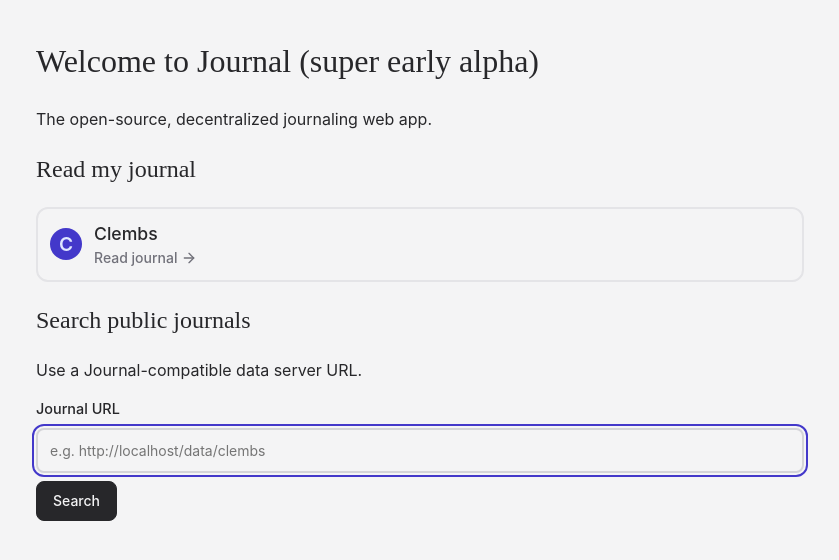
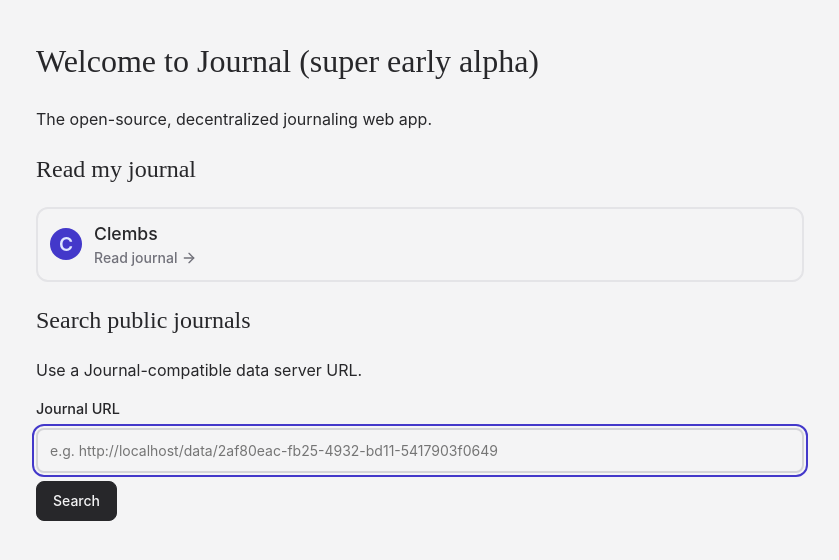
Before and after one commit to Clembs/diary, a SvelteKit app: page / in a window 1280 px wide. Shown: the top 560 px of the page, without its empty margins (220-1059 px from the left). Built offline with nearby package versions, Linux system fonts and the light colour scheme; a web font is replaced by a local one.

Commit message:
fix: use my proper user ID

```diff
--- a/src/routes/+page.svelte
+++ b/src/routes/+page.svelte
@@ -6,9 +6,9 @@
 	import type { ActionData } from './$types';
 	import UserCard from './UserCard.svelte';
 
+	let url = '';
+
 	export let form: ActionData;
-
-	let url = '';
 </script>
 
 <h1>Welcome to Journal (super early alpha)</h1>
@@ -18,8 +18,8 @@
 <h2>Read my journal</h2>
 
 <UserCard
-	user={{ avatar: null, username: 'Clembs', id: 'clembs' }}
-	baseUrl="{$page.url.origin}/data/clembs"
+	user={{ avatar: null, username: 'Clembs', id: '2af80eac-fb25-4932-bd11-5417903f0649' }}
+	baseUrl="{$page.url.origin}/data/2af80eac-fb25-4932-bd11-5417903f0649"
 />
 
 <h2>Search public journals</h2>
@@ -37,7 +37,7 @@
 	>
 		<TextInput
 			bind:value={url}
-			placeholder="e.g. {$page.url.origin}/data/clembs"
+			placeholder="e.g. {$page.url.origin}/data/2af80eac-fb25-4932-bd11-5417903f0649"
 			label="Journal URL"
 			name="url"
 			autofocus
```
